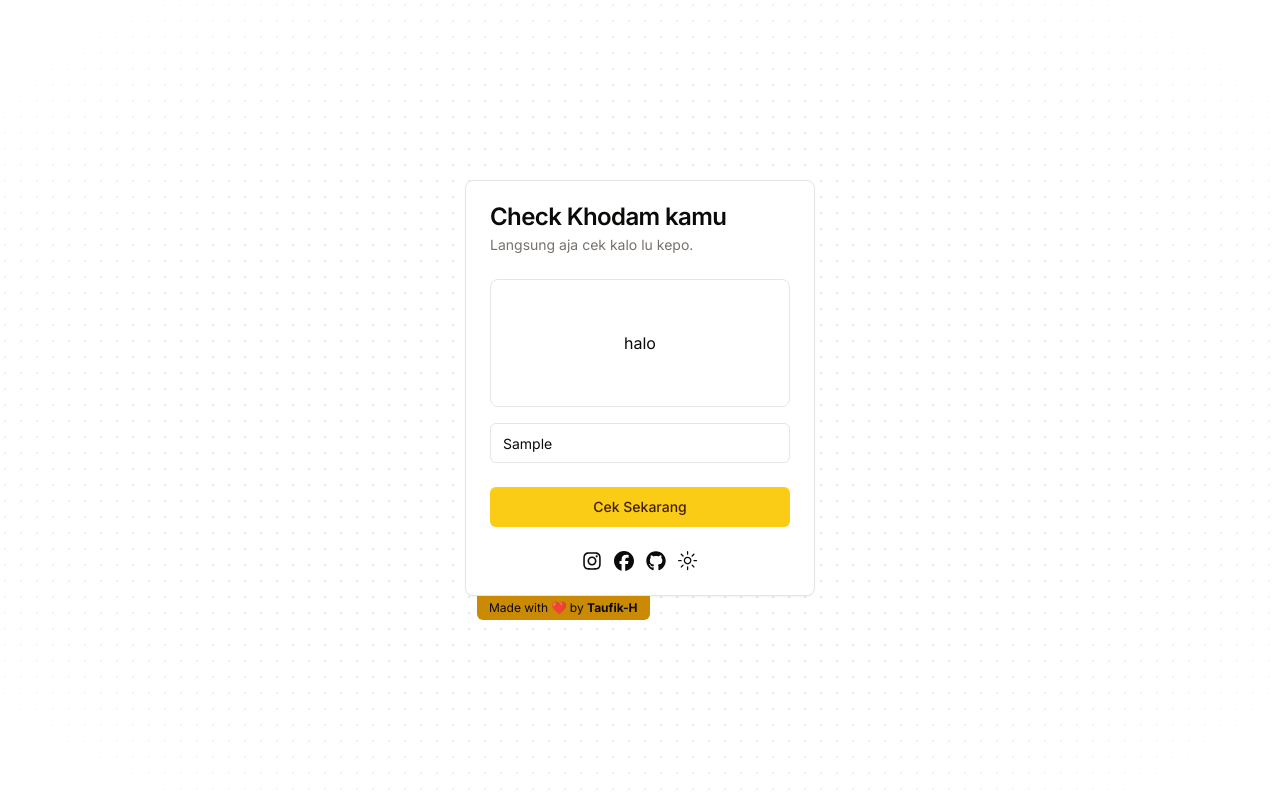
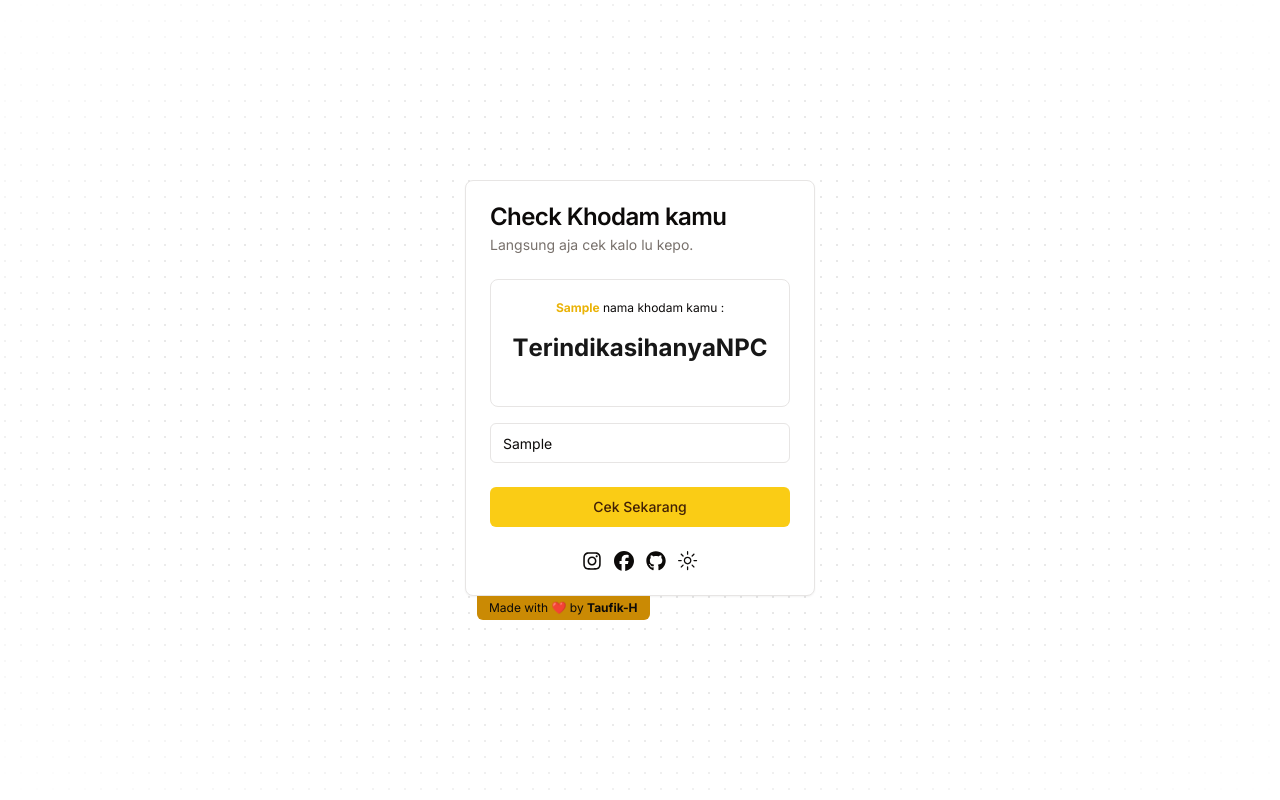
Before and after one commit to Taufik-H/check-khodam, a Next.js app: page / in a window 1280 px wide. Both pictures are taken after typing "Sample" into the empty fields and a click on the button "Cek Sekarang". Built offline with nearby package versions, Linux system fonts and the light colour scheme.

Commit message:
feat:text animation

```diff
--- a/components/card-check-khodam.tsx
+++ b/components/card-check-khodam.tsx
@@ -1,5 +1,6 @@
+"use client";
 import { FaFacebook, FaGithub, FaInstagram } from "react-icons/fa6";
-import React from "react";
+import React, { useState } from "react";
 import {
   Card,
   CardContent,
@@ -10,8 +11,19 @@ import {
 } from "./ui/card";
 import { ModeToggle } from "./mode-toggle";
 import { FormInput } from "./form-input";
+import Link from "next/link";
+import { KHODAM } from "@/constant/khodam";
+import { FlipWords } from "./ui/flip-words";
 
 const CardCheckKhodam = () => {
+  const [khodam, setKhodam] = useState("");
+  const [username, setUsername] = useState<string>("");
+
+  const handleKhodamCheck = (name: string) => {
+    const randomKhodam = KHODAM[Math.floor(Math.random() * KHODAM.length)].name;
+    setKhodam(randomKhodam);
+    setUsername(name);
+  };
   return (
     <div className="px-5">
       <Card className="min-w-[350px]">
@@ -20,13 +32,23 @@ const CardCheckKhodam = () => {
           <CardDescription>Langsung aja cek kalo lu kepo.</CardDescription>
         </CardHeader>
         <CardContent>
-          <div className="w-full border rounded-lg h-32 flex justify-center items-center">
-            halo
+          <div className="w-full border rounded-lg h-32 flex py-5 flex-col justify-start items-center">
+            {username && (
+              <p className="text-xs w-9/12 text-center">
+                <span className="font-bold text-yellow-500">{username}</span>{" "}
+                nama khodam kamu :
+              </p>
+            )}
+            <div className="text-2xl font-bold mt-4">
+              {khodam ? <FlipWords words={[khodam]} /> : <p>Check khodam</p>}
+            </div>
           </div>
-          <FormInput />
+          <FormInput onSubmit={handleKhodamCheck} />
         </CardContent>
         <CardFooter className="flex justify-center gap-3 items-center">
-          <FaInstagram size={20} />
+          <Link href="https://instagram.com/hai.opit">
+            <FaInstagram size={20} />
+          </Link>
           <FaFacebook size={20} />
           <FaGithub size={20} />
           <ModeToggle />
--- a/components/form-input.tsx
+++ b/components/form-input.tsx
@@ -23,7 +23,7 @@ const FormSchema = z.object({
   }),
 });
 
-export function FormInput() {
+export function FormInput({ onSubmit }: { onSubmit: (name: string) => void }) {
   const form = useForm<z.infer<typeof FormSchema>>({
     resolver: zodResolver(FormSchema),
     defaultValues: {
@@ -31,7 +31,7 @@ export function FormInput() {
     },
   });
 
-  function onSubmit(data: z.infer<typeof FormSchema>) {
+  function handleSubmit(data: z.infer<typeof FormSchema>) {
     toast({
       title: "You submitted the following values:",
       description: (
@@ -40,12 +40,13 @@ export function FormInput() {
         </pre>
       ),
     });
+    onSubmit(data.name);
   }
 
   return (
     <Form {...form}>
       <form
-        onSubmit={form.handleSubmit(onSubmit)}
+        onSubmit={form.handleSubmit(handleSubmit)}
         className="w-full space-y-6 mt-4"
       >
         <FormField
--- /dev/null
+++ b/components/ui/flip-words.tsx
@@ -0,0 +1,85 @@
+"use client";
+import React, { useCallback, useEffect, useRef, useState } from "react";
+import { AnimatePresence, motion, LayoutGroup } from "framer-motion";
+import { cn } from "@/lib/utils";
+
+export const FlipWords = ({
+  words,
+  duration = 3000,
+  className,
+}: {
+  words: string[];
+  duration?: number;
+  className?: string;
+}) => {
+  const [currentWord, setCurrentWord] = useState(words[0]);
+  const [isAnimating, setIsAnimating] = useState<boolean>(false);
+
+  // thanks for the fix Julian - https://github.com/Julian-AT
+  const startAnimation = useCallback(() => {
+    const word = words[words.indexOf(currentWord) + 1] || words[0];
+    setCurrentWord(word);
+    setIsAnimating(true);
+  }, [currentWord, words]);
+
+  useEffect(() => {
+    if (!isAnimating)
+      setTimeout(() => {
+        startAnimation();
+      }, duration);
+  }, [isAnimating, duration, startAnimation]);
+
+  return (
+    <AnimatePresence
+      onExitComplete={() => {
+        setIsAnimating(false);
+      }}
+    >
+      <motion.div
+        initial={{
+          opacity: 0,
+          y: 10,
+        }}
+        animate={{
+          opacity: 1,
+          y: 0,
+        }}
+        transition={{
+          duration: 0.4,
+          ease: "easeInOut",
+          type: "spring",
+          stiffness: 100,
+          damping: 10,
+        }}
+        exit={{
+          opacity: 0,
+          y: -40,
+          x: 40,
+          filter: "blur(8px)",
+          scale: 2,
+          position: "absolute",
+        }}
+        className={cn(
+          "z-10 inline-block relative text-left text-neutral-900 dark:text-neutral-100 px-2",
+          className
+        )}
+        key={currentWord}
+      >
+        {currentWord.split("").map((letter, index) => (
+          <motion.span
+            key={currentWord + index}
+            initial={{ opacity: 0, y: 10, filter: "blur(8px)" }}
+            animate={{ opacity: 1, y: 0, filter: "blur(0px)" }}
+            transition={{
+              delay: index * 0.08,
+              duration: 0.4,
+            }}
+            className="inline-block"
+          >
+            {letter}
+          </motion.span>
+        ))}
+      </motion.div>
+    </AnimatePresence>
+  );
+};
--- /dev/null
+++ b/constant/khodam.ts
@@ -0,0 +1,131 @@
+export const KHODAM = [
+  {
+    name: "ubur-ubur",
+  },
+  {
+    name: "kartu kredit",
+  },
+  {
+    name: "batu kali",
+  },
+  {
+    name: "raja terakhir",
+  },
+  {
+    name: "Terindikasi hanya NPC",
+  },
+  {
+    name: "Kentang Goreng",
+  },
+  {
+    name: "Sultan Andara",
+  },
+  {
+    name: "Nasi Padang",
+  },
+  {
+    name: "Ayam Geprek",
+  },
+  {
+    name: "Teh Botol",
+  },
+  {
+    name: "WiFi Lembur",
+  },
+  {
+    name: "Mie Instan",
+  },
+  {
+    name: "Cendol Dawet",
+  },
+  {
+    name: "Kucing Oren",
+  },
+  {
+    name: "Juragan Kulkas",
+  },
+  {
+    name: "Boba Kecil",
+  },
+  {
+    name: "Pak Eko",
+  },
+  {
+    name: "Sate Taichan",
+  },
+  {
+    name: "Boba Coklat",
+  },
+  {
+    name: "Pizza Roti",
+  },
+  {
+    name: "Burung Emprit",
+  },
+  {
+    name: "Tidak Punya Khodam",
+  },
+  {
+    name: "Mungkin Dia Kabur",
+  },
+  {
+    name: "Kang Bakso",
+  },
+  {
+    name: "Ojek Payung",
+  },
+  {
+    name: "Si Tukang Parkir",
+  },
+  {
+    name: "Setan Jalanan",
+  },
+  {
+    name: "Es Kopi Susu",
+  },
+  {
+    name: "Dokter Gigi",
+  },
+  {
+    name: "Cah Kangkung",
+  },
+  {
+    name: "Robot Trading",
+  },
+  {
+    name: "Mangga Besar",
+  },
+  {
+    name: "Pop It",
+  },
+  {
+    name: "Bang Jago",
+  },
+  {
+    name: "Sultan 62",
+  },
+  {
+    name: "Tanaman Hias",
+  },
+  {
+    name: "Langit Malam",
+  },
+  {
+    name: "Kaos Kaki Bolong",
+  },
+  {
+    name: "Helikopter",
+  },
+  {
+    name: "Nasi Uduk",
+  },
+  {
+    name: "Petani",
+  },
+  {
+    name: "Udin Petot",
+  },
+  {
+    name: "Panji Petualang",
+  },
+];
```
